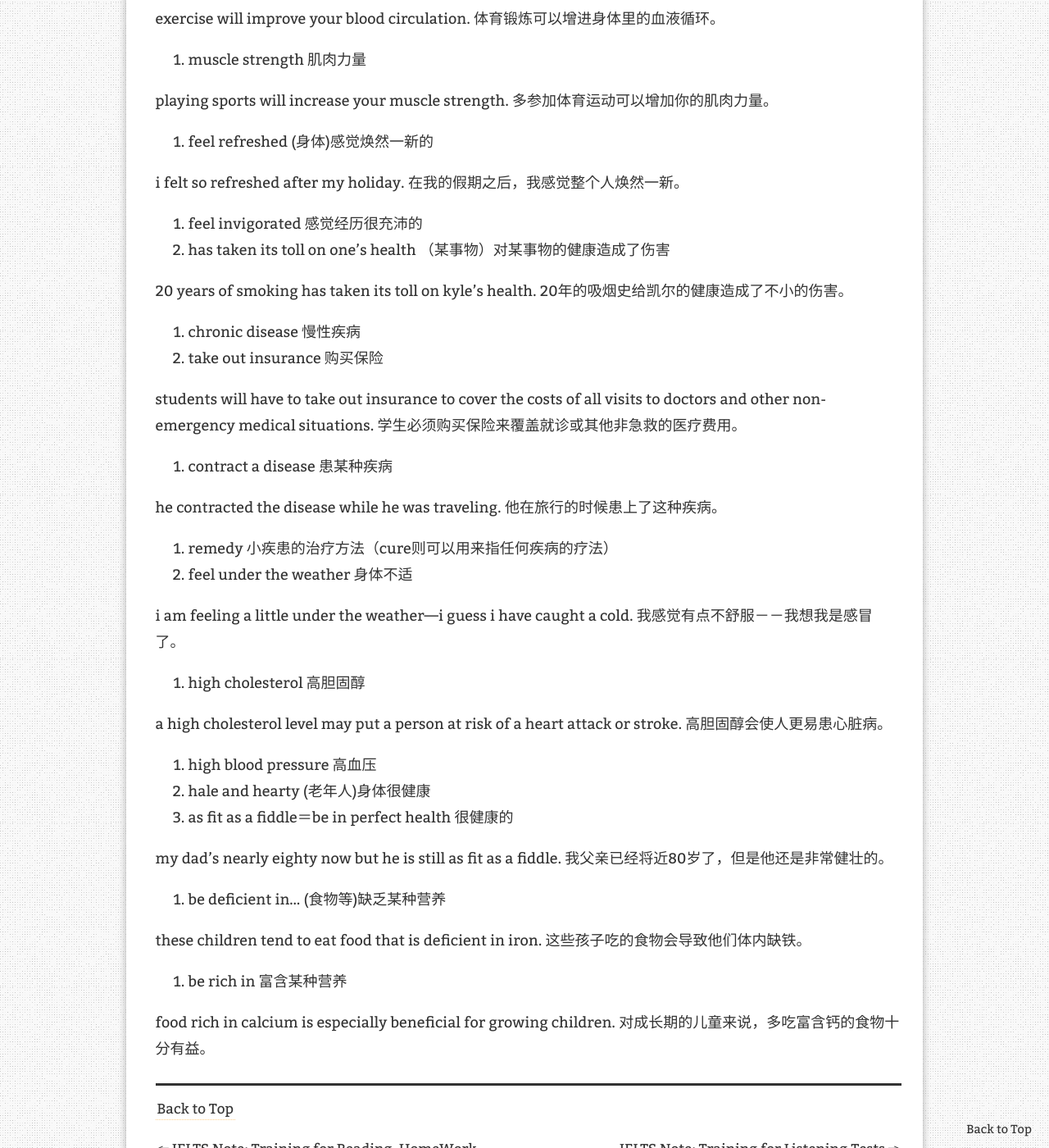
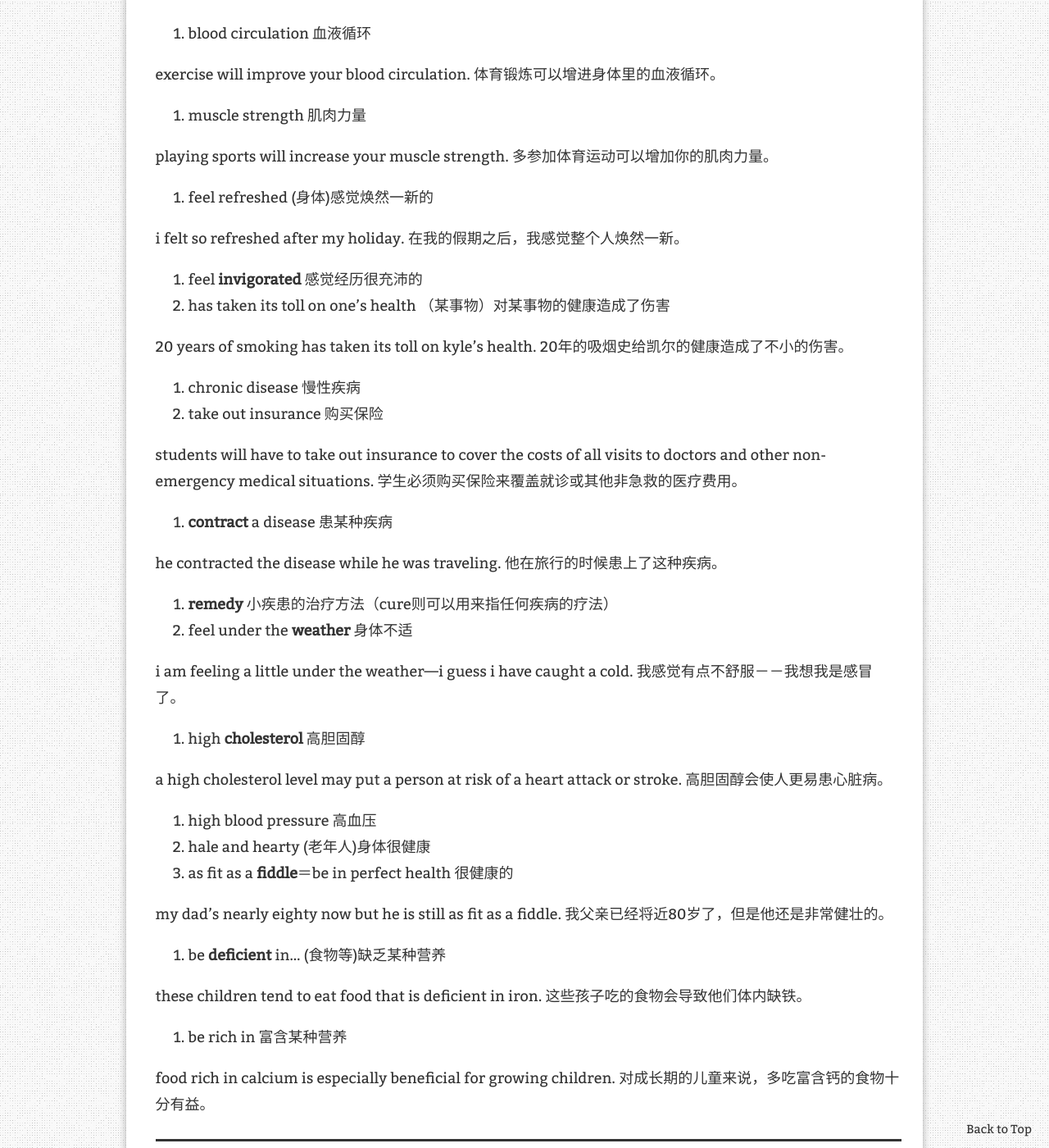
Before and after one commit to Yuhong-Lee/Yuhong-Lee.github.io, a Jekyll site: the page built from _posts/2021-06-11-Learn-IELTS-Speaking.md, in a window 1280 px wide and 1400 px high, scrolled down 1996 px. Shown: the whole window at 82% size. Built offline with Jekyll 4.4.1, drawn with Linux system fonts in a browser that asks for light colours; comment, search, counter and statistics services are not loaded; some of the changed text lies outside the part shown.

Commit message:
21.06.12

```diff
--- a/_posts/2021-06-11-Learn-IELTS-Speaking.md
+++ b/_posts/2021-06-11-Learn-IELTS-Speaking.md
@@ -32,17 +35,17 @@ sparing use of energy reserves should tend to extend life. 减少对于能量积
 
 people generally believe that women are more health-conscious than men. 人们普遍认为女性要比男性更关注健康。
 
-5. an exercise regimen 健身计划
+5. an exercise **regimen** 健身计划
 
 The doctors recommend that they continue their exercise regimen. 医生建议他们继续他们的健身计划。
 
 6. an allergy to sth 对某种物质的过敏
 
-7. restrain from doing sth 克制自己不去做某事
+7. **restrain** from doing sth 克制自己不去做某事
 
 in Britain, people are asked to restrain from smoking in a range of public places. 在英国，人们被禁止在一些公共场所吸烟。
 
-8. immunize sb against sth. 注射疫苗
+8. **immunize** sb against sth. 注射疫苗
 
 some people argue that parents have an obligation to immunize their children against common childhood diseases. 一些人争论说家长应该有义务让孩子通过注射疫苗来预防一些常见的儿童病。
 
@@ -54,11 +57,11 @@ eating fresh vegetable is a natural way of boosting our immune system. 多吃新
 
 a student who requires medical treatment has lost his/ her travel insurance card. 一个需要治疗的学生遗失了他／她的旅行保险卡。
 
-11. a sedentary job 需要久坐的工作
+11. a **sedentary** job 需要久坐的工作
 
 overweight people whose work is sedentary will find it much harder to lose weight. 那些每天工作需要久坐的超重人群会发现减肥真是件困难事儿。
 
-12. eye strain 眼睛疲劳
+12. eye **strain** 眼睛疲劳
 
 more than 70 percent of computer users have experienced eye strain. 超过70%的电脑使用者有过眼睛疲劳的体验。
 
@@ -74,7 +77,7 @@ playing sports will increase your muscle strength. 多参加体育运动可以
 
 i felt so refreshed after my holiday. 在我的假期之后，我感觉整个人焕然一新。
 
-16. feel invigorated 感觉经历很充沛的
+16. feel **invigorated** 感觉经历很充沛的
 
 17. has taken its toll on one’s health （某事物）对某事物的健康造成了伤害
 
@@ -86,17 +89,17 @@ i felt so refreshed after my holiday. 在我的假期之后，我感觉整个人
 
 students will have to take out insurance to cover the costs of all visits to doctors and other non-emergency medical situations. 学生必须购买保险来覆盖就诊或其他非急救的医疗费用。
 
-20. contract a disease 患某种疾病
+20. **contract** a disease 患某种疾病
 
 he contracted the disease while he was traveling. 他在旅行的时候患上了这种疾病。
 
-21. remedy 小疾患的治疗方法（cure则可以用来指任何疾病的疗法）
+21. **remedy** 小疾患的治疗方法（cure则可以用来指任何疾病的疗法）
 
-22. feel under the weather 身体不适
+22. feel under the **weather** 身体不适
 
 i am feeling a little under the weather—i guess i have caught a cold. 我感觉有点不舒服－－我想我是感冒了。
 
-23. high cholesterol 高胆固醇
+23. high **cholesterol** 高胆固醇
 
 a high cholesterol level may put a person at risk of a heart attack or stroke. 高胆固醇会使人更易患心脏病。
 
@@ -104,11 +107,11 @@ a high cholesterol level may put a person at risk of a heart attack or stroke.
 
 25. hale and hearty (老年人)身体很健康
 
-26. as fit as a fiddle＝be in perfect health 很健康的
+26. as fit as a **fiddle**＝be in perfect health 很健康的
 
 my dad’s nearly eighty now but he is still as fit as a fiddle. 我父亲已经将近80岁了，但是他还是非常健壮的。
 
-27. be deficient in… (食物等)缺乏某种营养
+27. be **deficient** in… (食物等)缺乏某种营养
 
 these children tend to eat food that is deficient in iron. 这些孩子吃的食物会导致他们体内缺铁。
 
```
Also changed, not shown: other parts of _posts/2021-06-11-Learn-IELTS-Speaking.md (+3 -0 lines), _posts/2021-06-06-Training-IELTS-Words.md (+1 -1 lines), _posts/2021-06-12-Learn-IELTS-Reading.md (added, +46 -0 lines), _posts/2021-06-12-Training-IELTS-Writting.md (added, +29 -0 lines).
